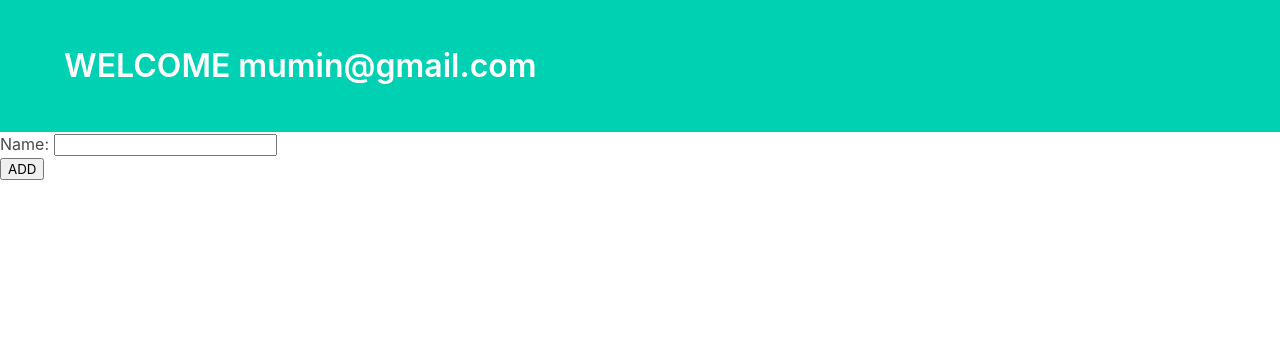
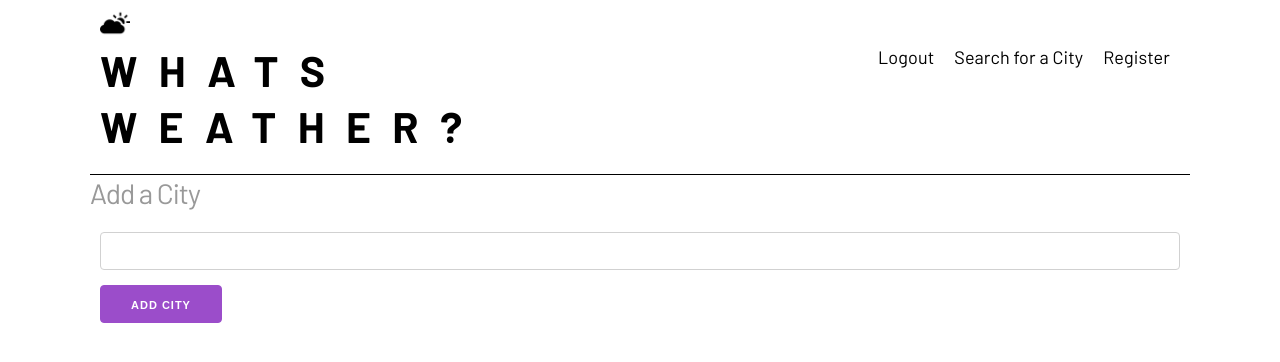
Before and after one commit to muminfarooq190/weather-app, a Django app: page /weather/create/city/ in a window 1280 px wide. Shown: the top 362 px of the page. Run offline with Django 3.2, Linux system fonts and the light colour scheme; a user stored in the database is signed in; some libraries are stand-ins or nearby versions.

Commit message:
Added weather api and views

```diff
--- a/app/app/urls.py
+++ b/app/app/urls.py
@@ -15,9 +15,12 @@
 """
 from django.contrib import admin
 from django.urls import path, include
+from weather.views import welcome
+
 
 urlpatterns = [
     path('admin/', admin.site.urls),
     path('user/', include('user.urls')),
-    path('weather/', include('weather.urls'))
+    path('weather/', include('weather.urls')),
+    path('',welcome, name='welcome')
 ]
--- a/app/core/models.py
+++ b/app/core/models.py
@@ -53,13 +53,13 @@
     user = models.ForeignKey(
         settings.AUTH_USER_MODEL,
         on_delete=models.CASCADE,
-        default=settings.AUTH_USER_MODEL
+
     )
     def __str__(self):
         return self.name
 
     def get_absolute_url(self):
-        return reverse('user:base')
+        return reverse('weather:list')
 
     class Meta:
         verbose_name_plural = 'cities'
--- /dev/null
+++ b/app/static/css/master.css
@@ -0,0 +1,136 @@
+@import url('https://fonts.googleapis.com/css?family=Barlow:400,500,700');
+
+@font-face {
+  font-family: 'fontello';
+  src: url('../fonts/fontello.eot');
+  src: url('../fonts/fontello.eot?#iefix') format('embedded-opentype'),
+       url('../fonts/fontello.woff') format('woff'),
+       url('../fonts/fontello.ttf') format('truetype'),
+       url('../fonts/fontello.svg#fontello') format('svg');
+  font-weight: normal; font-style: normal;
+}
+
+[class*=" icon-"] {
+  font-family: 'fontello';
+  font-style: normal;
+  font-size: 3em;
+  speak: none;
+}
+
+.icon-home:after     { content: "\2302"; }
+.icon-cog:after      { content: "\2699"; }
+.icon-cw:after       { content: "\27f3"; }
+.icon-location:after { content: "\e724"; }
+* {
+  box-sizing: border-box;
+  &::before, &::after {
+    box-sizing: border-box;
+  }
+}
+
+body {
+  font-family: 'Barlow', sans-serif;
+  font-size: 1.125rem;
+  font-weight: 400;
+  line-height: 1.6;
+  color: #999;
+
+  text-rendering: optimizeLegibility;
+  overflow-x: hidden;
+
+
+}
+a {
+  color: #999c;
+  text-decoration: none;
+
+}
+.city{
+  border: 1px solid #ccc;
+  width: 200px;
+  text-align: center;
+  border-radius: 5%;
+}
+
+.roww{
+  border-bottom: 1px solid black;
+}
+nav {
+  position: relative;
+  z-index: 2;
+  padding: 1.25rem 0 1.25rem 0;
+}
+.nav {
+  list-style: none;
+  text-align: center;
+}
+
+.title{
+  font-size: 22px;
+}
+.subtitle{
+  font-size: 18px;
+}
+
+ul {
+  line-height: 2.2;
+  display: flex;
+  justify-content: flex-end;
+}
+li {
+  margin: 0.325rem 0;
+  list-style: none;
+  font-size: 18px;
+  padding: 10px;
+  margin-top: 20px;
+
+}
+
+
+.jumbotron{
+  background-color: #fff;
+}
+#logo {
+
+  color: #000;
+  margin-top: 5px;
+  font-weight: 700;
+  font-size: 2.4rem;
+}
+
+#highlight {
+  color:  #e83f43;
+}
+.button-black.button-clear,
+.button-black.button-outline {
+  background-color: transparent;
+  color: #000;
+
+}
+
+.button-black:hover{
+  color:#ccc;
+}
+.wrapper{
+  width: 100%;
+  height:100%;
+  font-size: 22px;
+  display: inline-block;
+  background: #fff;
+}
+.container{
+  background: #fff;
+}
+.ml15 {
+  font-weight: 800;
+  font-family: 'Barlow', sans-serif;
+  font-size: 3.8em;
+  text-transform: uppercase;
+  letter-spacing: 0.5em;
+  color:black;
+}
+
+.ml15 .word {
+  display: inline-block;
+  line-height: 1em;
+}
--- /dev/null
+++ b/app/static/js/script.js
@@ -0,0 +1,15 @@
+anime.timeline({loop: true})
+  .add({
+    targets: '.ml15 .word',
+    scale: [14,1],
+    opacity: [0,1],
+    easing: "easeOutCirc",
+    duration: 800,
+    delay: (el, i) => 800 * i
+  }).add({
+    targets: '.ml15',
+    opacity: 0,
+    duration: 1000,
+    easing: "easeOutExpo",
+    delay: 10000
+  });
--- a/app/templates/base.html
+++ b/app/templates/base.html
@@ -1,13 +1,6 @@
-{% load static %}
-<!DOCTYPE html>
-<html lang="en" dir="ltr">
-  <head>
-    <meta charset="utf-8">
-    <title>What's the weather like?</title>
-    <link rel="stylesheet" href="https://cdnjs.cloudflare.com/ajax/libs/bulma/0.6.2/css/bulma.css" />
+{% extends 'welcome.html' %}
+{% block content %}
 
-  </head>
-  <body>
 
     <section class="hero is-primary">
         <div class="hero-body">
@@ -20,7 +13,7 @@
             </div>
         </div>
     </section>
-    {% block content %}
+
     {% endblock %}
   </body>
 </html>
--- a/app/templates/create_city.html
+++ b/app/templates/create_city.html
@@ -1,10 +1,25 @@
 {% extends 'base.html' %}
 
 {% block content %}
-<form class="" action="index.html" method="post">
-  {% csrf_token %}
-  {{form.as_p}}
+{% if not user.is_authenticated %}
+  <h1>Log in to add a city</h1>
+  {% else %}
+  <div class="row">
+    <h3>Add a City</h3>
+    </div>
+  <form method="POST">
+      {% csrf_token %}
+      <div class="field has-addons">
+          <div class="control is-expanded">
+              {{ form.name }}
+          </div>
+          <div class="control">
+              <button class="button is-info">
+                  Add City
+              </button>
+          </div>
+      </div>
+  </form>
+{% endif %}
 
-  <input type="submit" name="" value="ADD">
-</form>
 {% endblock %}
--- a/app/templates/index.html
+++ b/app/templates/index.html
@@ -1,4 +1,5 @@
-{% extends 'base.html' %}
+{% extends 'welcome.html' %}
+
 {% block content %}
     <form method="POST" enctype="multipart/form-data">
 
@@ -8,6 +9,6 @@
     <!-- Using the formset -->
     {{ form.as_p }}
 
-    <input type="submit" value="Submit">
+    <input type="submit"  value="Add User">
 </form>
 {% endblock %}
--- /dev/null
+++ b/app/templates/welcome.html
@@ -0,0 +1,69 @@
+{% load static %}
+<!DOCTYPE html>
+<html lang="en" dir="ltr">
+  <head>
+    <meta charset="utf-8">
+    <title></title>
+    <link rel="stylesheet" href="https://cdnjs.cloudflare.com/ajax/libs/milligram/1.4.1/milligram.css">
+
+
+    <link rel="stylesheet" href="{% static 'css/master.css'%}">
+
+  </head>
+  <body>
+
+
+<div class="container">
+  <div class="row roww">
+    <div class="column">
+      <img style="height:30px;width:30px;"src="{% static 'images/day.png'%}" alt="">
+      <h3 class="ml15">
+<span class="word">Whats</span>
+<span class="word">Weather?</span>
+</h3>
+
+
+    </div>
+
+    <div class="column">
+      <ul class="nav">
+        {% if user.is_authenticated %}
+
+        <li><a class="button-black button-outline button-clear" href="{% url 'user:logout' %}">Logout</a></li>
+          <li><a class="button-black button-outline button-clear" href="#">Search for a City</a></li>
+        {% else %}
+          <li class="list-item"><a class="button-black button-outline button-clear" href="{% url 'user:login' %}"><span>Login<span></a></li>
+        {% endif %}
+
+        <li class="list-register"><a class="button-black button-outline button-clear" href="{% url 'user:create'%}">Register</a></li>
+      </ul>
+    </div>
+
+    </div>
+
+{% block content %}
+<div class="wrapper">
+  <h3><em>Some amazing facts about our weather</em></h3>
+  <blockquote>
+     <p><em>The weather and climate are responsible for migration patterns in both humans and animals..</em></p>
+  </blockquote>
+  <blockquote>
+     <p><em>The weather can get wild in an instant, causing a lot of damage. Averagely, 100,000 people are killed in weather-related accidents every year.</em></p>
+  </blockquote>
+  <blockquote>
+     <p><em>There are about 8.6 million strikes of lightning every day. The perfect place to see lightning strikes is Lake Maracaibo in Venezuela</em></p>
+  </blockquote>
+  <blockquote>
+     <p><em>The wettest place on earth is Mawsynram, Meghalaya, India: The UK is known for many things, including the fact that it is almost ever rainy.</em></p>
+  </blockquote>
+  <blockquote>
+     <p><em> The driest place on earth Antofagasta, Chile: In contrast, the driest place on earth is Antofagasta, Chile</em></p>
+  </blockquote>
+</div>
+{% endblock %}
+<script src="https://cdnjs.cloudflare.com/ajax/libs/animejs/2.0.2/anime.min.js"></script>
+<script type="text/javascript" src="{% static 'js/script.js' %}">
+
+</script>
+  </body>
+</html>
--- a/app/weather/forms.py
+++ b/app/weather/forms.py
@@ -8,14 +8,3 @@
     class Meta:
         model = models.City
         fields = ('name', )
-
-
-
-    def save(self, commit=True):
-        # Save the provided password in hashed format
-        city = super().save(commit=False)
-        commit=True
-        print('*********************************************************')
-        if commit:
-            city.save()
-        return city
--- a/app/weather/views.py
+++ b/app/weather/views.py
@@ -1,27 +1,55 @@
-from django.shortcuts import render
+from django.shortcuts import render, redirect
 from django.views.generic import (
     ListView, CreateView
 )
 from core import models
 from . import forms
+from django.contrib.auth.mixins import LoginRequiredMixin
+import requests
 
-class ListWeatherView(ListView):
+class ListWeatherView(ListView, LoginRequiredMixin):
     model = models.City
     template_name = 'weather_list.html'
+    context_object_name = 'list'
+
+    def get_context_data(self, **kwargs):
+        url = 'http://api.openweathermap.org/data/2.5/weather?q={}&units=imperial&appid=61e13877b69a6a3fc7f344384e9336fe'
+
+        cities = models.City.objects.all()
+        weather_data = []
+        for city in cities:
+            city_weather = requests.get(url.format(city)).json()
+             #request the API data and convert the JSON to Python data types
+            weather = {
+                'city' : city,
+                'temperature' : city_weather['main']['temp'],
+                'description' : city_weather['weather'][0]['description'],
+                'icon' : city_weather['weather'][0]['icon']
+            }
+            weather_data.append(weather)
+        context = {'weather_data' : weather_data}
+        return context
+
     queryset = models.City.objects.all()
 
     def get_queryset(self):
-        return self.queryset.all()
+        return self.queryset.filter(user=self.request.user).latest('id')
+
+class CreateCityView(CreateView, LoginRequiredMixin):
+    form_class = forms.UserCreationForm
+    template_name = 'create_city.html'
+
+    def post(self, request, *args, **kwargs):
+        form = self.form_class(request.POST)
+        if form.is_valid():
+            obj = form.save(commit=False)
+            obj.user = request.user
+            ## Assuming that the relevant field is named user,
+            ##it will save the user accessing the form using request.user
+            obj.save()
+            return redirect('weather:list')
+        return render(request, self.template_name, {'form': form}, status=400)
 
 
-class CreateCityView(CreateView):
-    form_class = forms.UserCreationForm
-    template_name = 'create_city.html'
-    def post(self, request, *args, **kwargs):
-        form = self.form_class(request.POST)
-
-        if form.is_valid():
-              form.save()
-
-
-        return render(request, self.template_name, {'form': form}, status=400)
+def welcome(request):
+    return render(request, 'welcome.html')
```
Also changed, not shown: app/app/settings.py (+6 -1 lines), app/templates/weather_list.html (+32 -1 lines), app/core/migrations/0002_alter_city_user.py (added), app/db.sqlite3, app/static/images/Vector 1.png (added), app/static/images/Vector.png (added), app/static/images/day.png (added).
